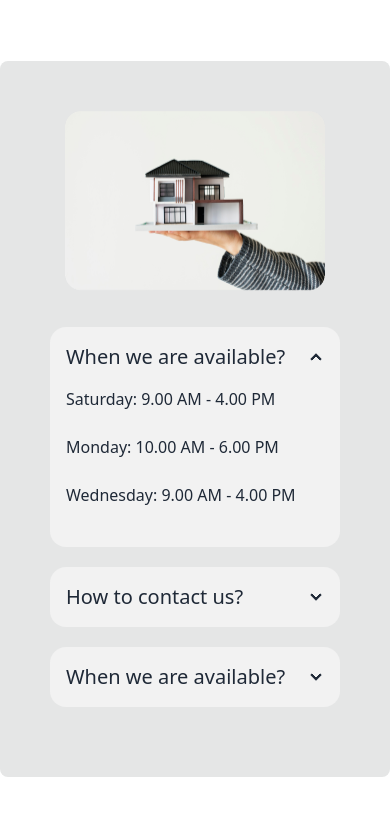
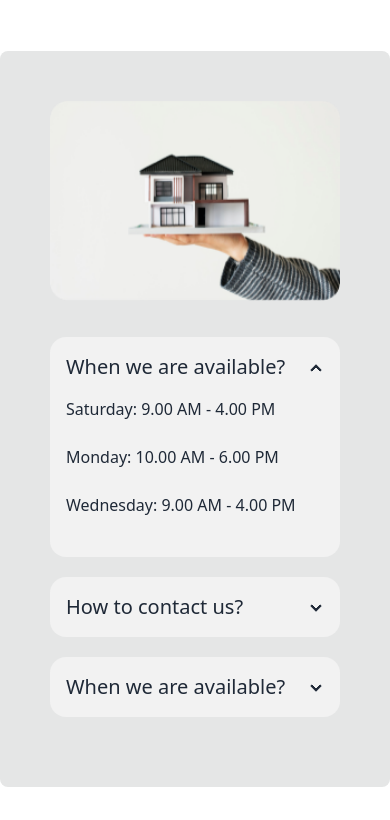
Before and after one commit to aminul0059/B10-Assignment-03, a plain HTML site: page index.html in a window 390 px wide. Shown: the part 9724-10544 px from the top of the page. Drawn offline with nearby package versions, Linux system fonts and the light colour scheme; files whose address does not match are found by name.

Commit message:
this is my fourth commit

```diff
--- a/index.html
+++ b/index.html
@@ -650,7 +650,7 @@
 
           <div class="hero-content lg:w-3/4 rounded-lg mx-auto bg-base-300 p-[50px] flex-col lg:flex-row-reverse">
 
-            <img class="lg:w-3/4"
+            <img class="lg:w-3/4 w-full"
               src="assets/img1.png"
               class="max-w-sm rounded-lg shadow-2xl" />
             <div>
```
